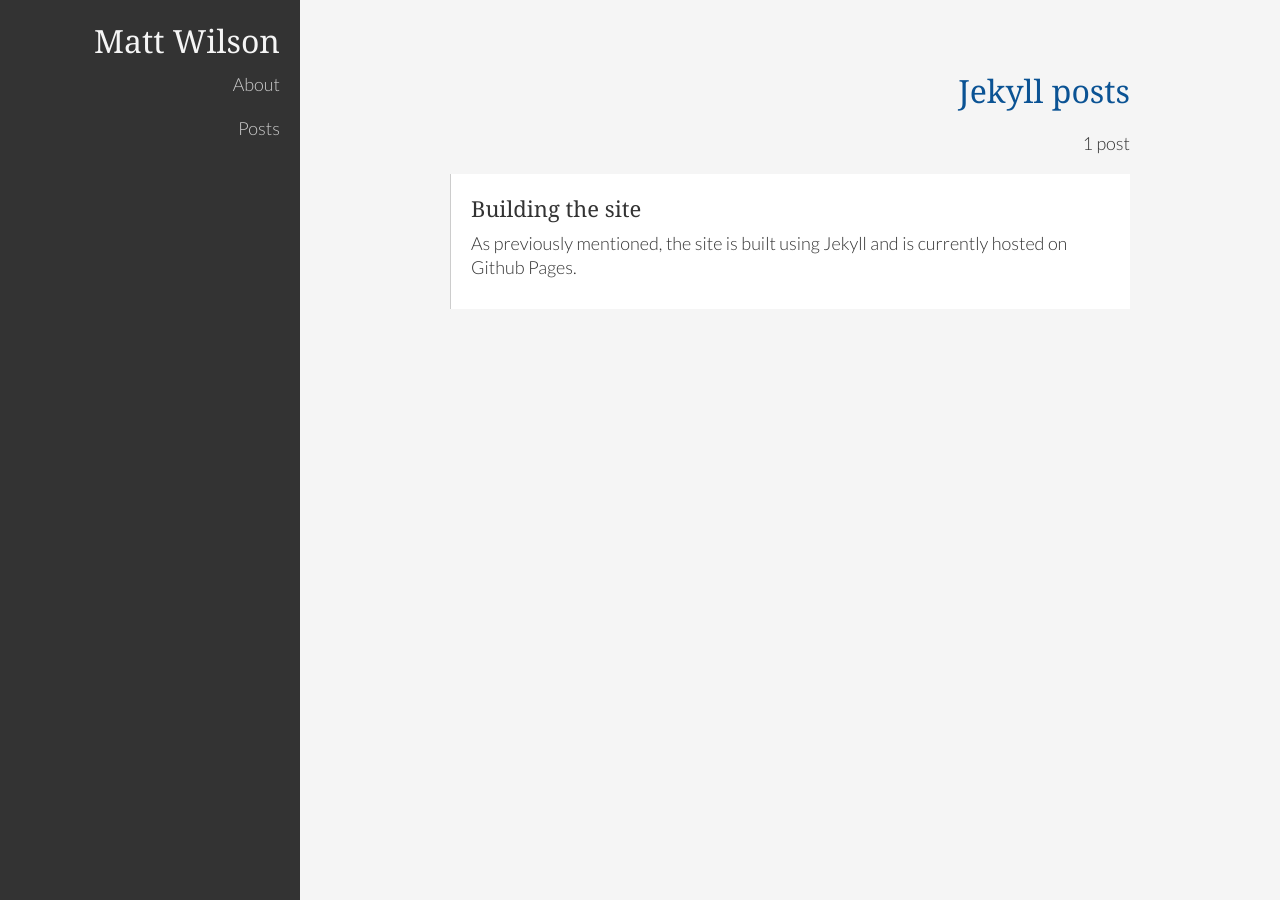
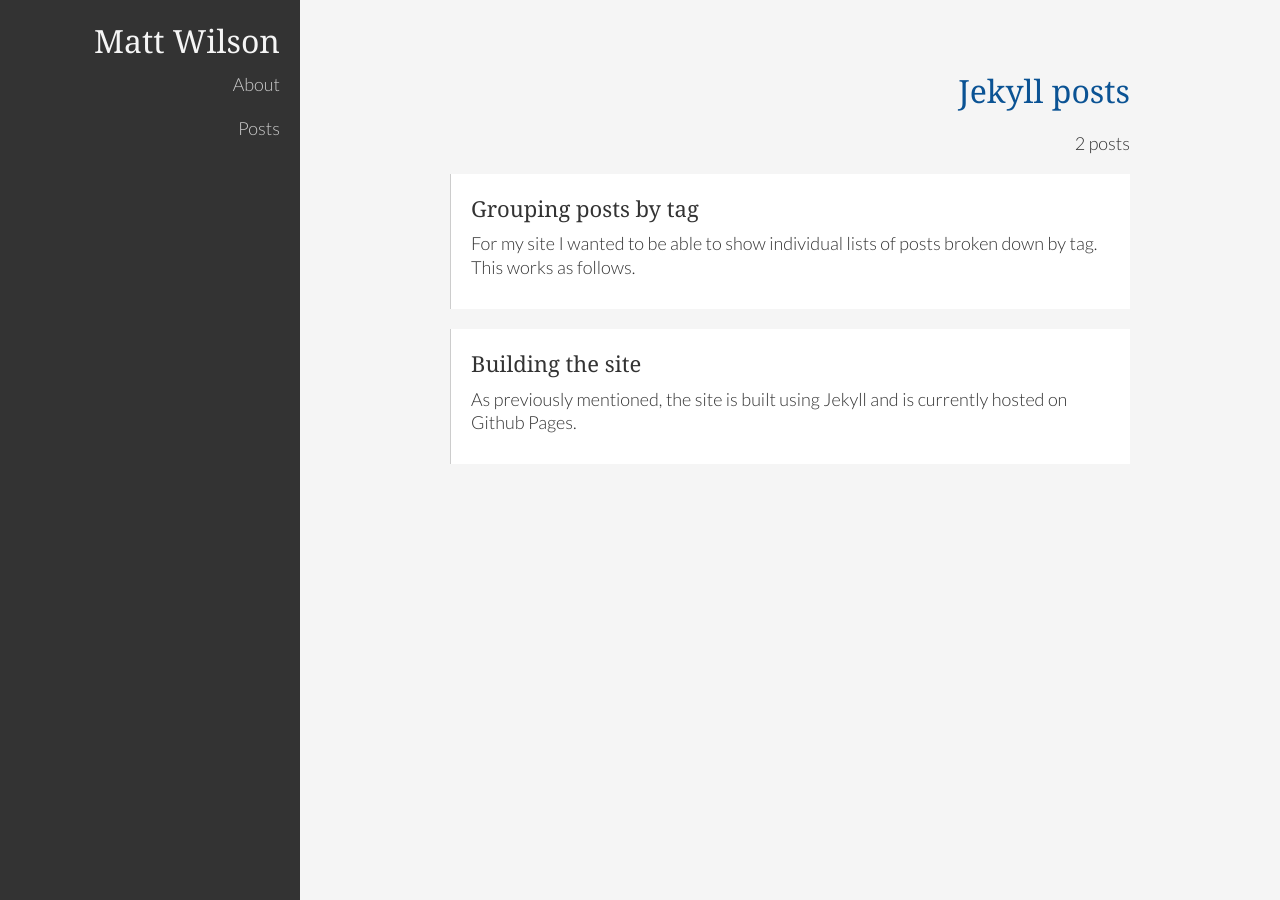
Before and after one commit to 86mattw/86mattw.github.io, a Jekyll site: the page built from tag/jekyll.html, in a window 1280 px wide. Built offline with Jekyll 4.4.1, drawn with Linux system fonts in a browser that asks for light colours.

Commit message:
post created.

````diff
--- a/_posts/2017-10-16-building-the-site.md
+++ b/_posts/2017-10-16-building-the-site.md
@@ -1,5 +1,6 @@
 ---
 title: Building the site
+description: A brief walk-through of how I got this site working
 tags: blog jekyll
 ---
 
--- /dev/null
+++ b/_posts/2017-10-17-grouping-posts-by-tag.md
@@ -0,0 +1,69 @@
+---
+title: Grouping posts by tag
+description: Instructions on how to group Jekyll posts by tag
+tags: jekyll
+---
+
+For my site I wanted to be able to show individual lists of posts broken down by tag. This works as follows.
+
+In the front matter for each post I specify which tags I want to link it to.
+
+```yaml
+# some-post.md
+---
+title: ...
+tags: blog css
+---
+```
+
+Then, for each tag that exists I created a page to display the posts that match. I grouped these pages into a folder
+called tag. Each page has only two lines of front matter. For example the one for blog posts looks liks this:
+
+```yaml
+# tag/blog.html
+---
+title: Blog posts
+tag: blog
+---
+```
+
+The layout for these pages is specified in the _config.yml to reduce repetition.
+
+```yaml
+defaults:
+  - scope:
+      path: "tag"
+      type: "pages"
+    values:
+      layout: "tag"
+```
+
+This says that for any pages inside the tag folder (path), assign the tag layout. All that remains is to create the
+tag layout.
+
+In its most basic form the tag layout looks like this:
+
+{% raw %}
+```html
+---
+layout: default
+---
+
+<h1>{{ page.title }}</h1>
+
+{% for post in site.tags[page.tag] %}
+<article>
+  <a href="{{ post.url }}">
+    <h2>{{ post.title }}</h2>
+    <p>{{ post.excerpt | strip_html }}</p>
+  </a>
+</article>
+{% endfor %}
+```
+{% endraw %}
+
+The important part here is `site.tags` which contains a list of all posts grouped by tag. By passing in the
+variable we set on the tag page we can retrieve all the posts for that tag. For example `site.tags['blog']` gives us all
+blog posts.
+
+Just make sure there is a page for each tag type and that's all there is to it.
--- a/_sass/05-components/_post.scss
+++ b/_sass/05-components/_post.scss
@@ -35,5 +35,9 @@
       overflow-x: auto;
       @include rem(font-size, 14px);
     }
+
+    code.highlighter-rouge {
+      @include rem(font-size, 14px);
+    }
   }
 }
````
